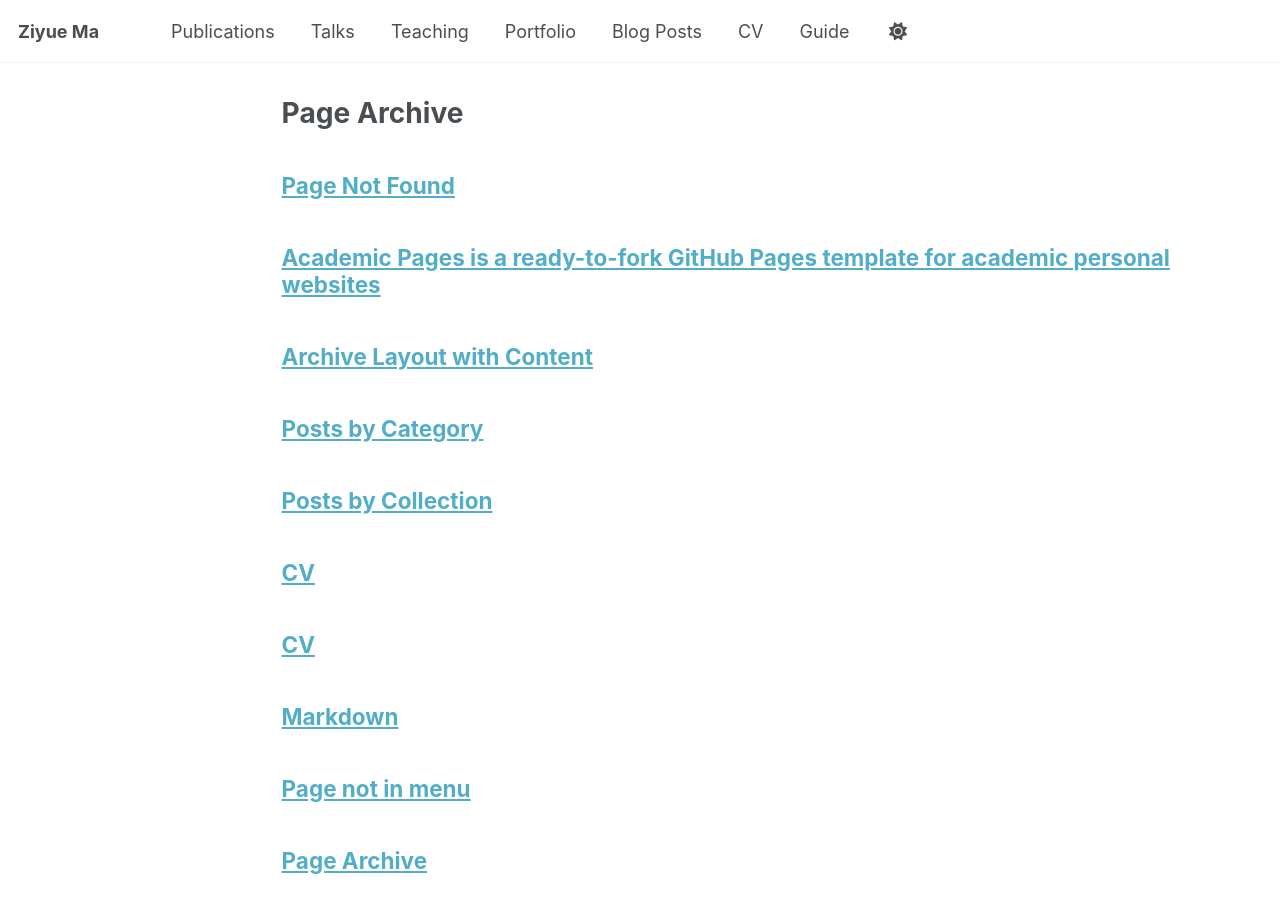
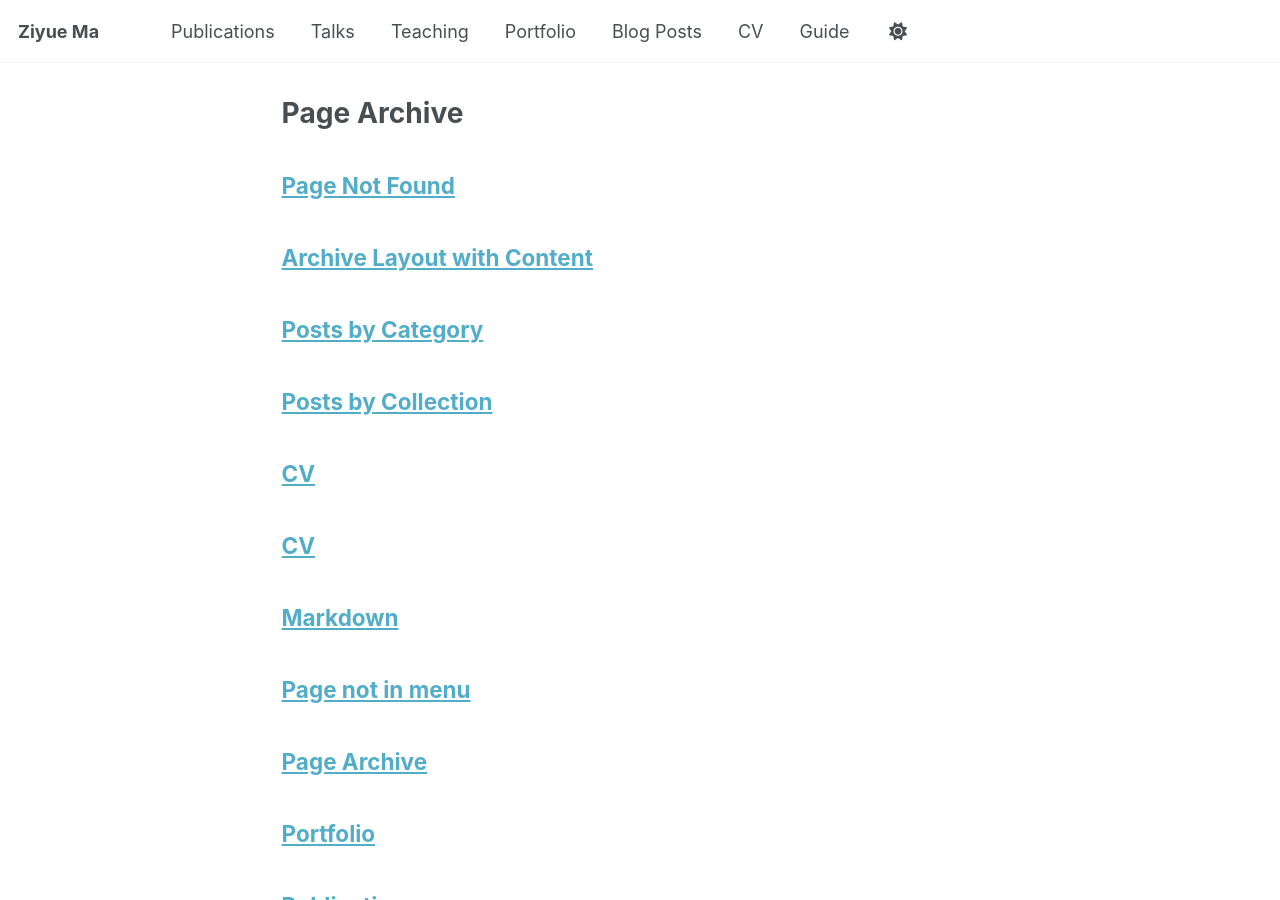
Before and after one commit to mzy167847983749328727/mzy167847983749328727.github.io, a Jekyll site: the page built from _pages/page-archive.html, in a window 1280 px wide and 900 px high. Built offline with Jekyll 4.4.1, drawn with Linux system fonts in a browser that asks for light colours; a script bundle is joined from its source files by our own code; library files that are not in the unit come from our copies; comment, search, counter and statistics services are not loaded; some of the changed lines change nothing that is shown.

Commit message:
Update about.md

```diff
--- a/_pages/about.md
+++ b/_pages/about.md
@@ -1,60 +1,49 @@
+
 ---
 permalink: /
-title: "Academic Pages is a ready-to-fork GitHub Pages template for academic personal websites"
+title: "关于我"
 author_profile: true
 redirect_from:
   - /about/
   - /about.html
 ---
 
-This is the front page of a website that is powered by the [Academic Pages template](https://github.com/academicpages/academicpages.github.io) and hosted on GitHub pages. [GitHub pages](https://pages.github.com) is a free service in which websites are built and hosted from code and data stored in a GitHub repository, automatically updating when a new commit is made to the repository. This template was forked from the [Minimal Mistakes Jekyll Theme](https://mmistakes.github.io/minimal-mistakes/) created by Michael Rose, and then extended to support the kinds of content that academics have: publications, talks, teaching, a portfolio, blog posts, and a dynamically-generated CV. Incidentally, these same features make it a great template for anyone that needs to show off a professional template!
+<p>👋 Hi, 我是 <span style="color: #e83e8c; font-weight: bold;">马梓越</span>，现为 <strong>武汉大学信息管理学院</strong> 的 <span style="color: #e83e8c; font-weight: bold;">情报学博士研究生</span>，主要研究方向为科学计量学与应用。</p>
 
- You can fork [this template](https://github.com/academicpages/academicpages.github.io) right now, modify the configuration and Markdown files, add your own PDFs and other content, and have your own site for free, with no ads!
+<p>我的研究兴趣聚焦于 <span style="color: #e83e8c; font-weight: bold;">科学计量学</span>、<span style="color: #e83e8c; font-weight: bold;">科研诚信</span> 与 <span style="color: #e83e8c; font-weight: bold;">撤稿研究</span>。此外，我也致力于科学评价、学术影响力分析、科技前沿识别与态势分析，以及科研机构与人才评价。</p>
 
-A data-driven personal website
-======
-Like many other Jekyll-based GitHub Pages templates, Academic Pages makes you separate the website's content from its form. The content & metadata of your website are in structured Markdown files, while various other files constitute the theme, specifying how to transform that content & metadata into HTML pages. You keep these various Markdown (.md), YAML (.yml), HTML, and CSS files in a public GitHub repository. Each time you commit and push an update to the repository, the [GitHub pages](https://pages.github.com/) service creates static HTML pages based on these files, which are hosted on GitHub's servers free of charge.
+<!-- 带有图钉的粉色提示框 -->
+<div style="background-color: #fff0f5; padding: 20px; border-radius: 12px; position: relative; margin: 30px 0; font-size: 0.95em; color: #495057;">
+  <span style="position: absolute; top: 12px; right: 15px; font-size: 24px; transform: rotate(15deg);">📌</span>
+  🏃‍♀️ <strong>Keep Running：</strong> 科研之外，我长期坚持运动，尤其喜欢跑步和健身。曾参加过多场马拉松及半程马拉松比赛（悄悄说一句，是2025年中国田协半马34岁以下大众二级选手哦！）。科研就像马拉松，把握好自己的配速最重要 :)
+</div>
 
-Many of the features of dynamic content management systems (like Wordpress) can be achieved in this fashion, using a fraction of the computational resources and with far less vulnerability to hacking and DDoSing. You can also modify the theme to your heart's content without touching the content of your site. If you get to a point where you've broken something in Jekyll/HTML/CSS beyond repair, your Markdown files describing your talks, publications, etc. are safe. You can rollback the changes or even delete the repository and start over - just be sure to save the Markdown files! You can also write scripts that process the structured data on the site, such as [this one](https://github.com/academicpages/academicpages.github.io/blob/master/talkmap.ipynb) that analyzes metadata in pages about talks to display [a map of every location you've given a talk](https://academicpages.github.io/talkmap.html).
+<h2 style="color: #e83e8c; font-family: 'Arial Black', Impact, sans-serif; letter-spacing: 1px;">📚 项目经历</h2>
+<p>我参与过多个与科学评价、科研管理、科技情报分析和学术影响力评估相关的研究项目，主要工作包括：<strong>文献数据采集、科研机构分析、国际合作发文分析、科学家信息调研、专利引用论文数据处理</strong>，以及<strong>科技前沿态势分析</strong>等。</p>
 
-For those users that need more advanced functionality, the template also supports the following popular tools:
-- [MathJax](https://www.mathjax.org/) for mathematical equations
-- [Mermaid](https://mermaid.js.org/) for diagraming
-- [Plotly](https://plotly.com/javascript/) for plotting
+<h2 style="color: #e83e8c; font-family: 'Arial Black', Impact, sans-serif; letter-spacing: 1px;">🛠️ 技能</h2>
+<ul>
+  <li>Python 编程与数据分析</li>
+  <li>数据清洗、数据匹配与大规模文献数据处理</li>
+  <li>SQL 数据库操作</li>
+  <li>文献计量分析与科学知识图谱绘制</li>
+  <li>VOSviewer、CiteSpace、Gephi、DDA、Origin 等工具应用</li>
+  <li>Excel 数据处理与 VBA 自动化</li>
+  <li>大语言模型应用、Prompt 设计与科研场景辅助分析</li>
+  <li>科研论文写作、文献综述与学术表达</li>
+</ul>
 
-Getting started
-======
-1. Register a GitHub account if you don't have one and confirm your e-mail (required!)
-1. Fork [this template](https://github.com/academicpages/academicpages.github.io) by clicking the "Use this template" button in the top right.
-1. Go to the repository's settings (rightmost item in the tabs that start with "Code", should be below "Unwatch"). Rename the repository "[your GitHub username].github.io", which will also be your website's URL.
-1. Set site-wide configuration and create content & metadata (see below -- also see [this set of diffs](https://archive.is/3TPas) showing what files were changed to set up [an example site](https://getorg-testacct.github.io) for a user with the username "getorg-testacct")
-1. Upload any files (like PDFs, .zip files, etc.) to the files/ directory. They will appear at https://[your GitHub username].github.io/files/example.pdf.
-1. Check status by going to the repository settings, in the "GitHub pages" section
+<h2 style="color: #e83e8c; font-family: 'Arial Black', Impact, sans-serif; letter-spacing: 1px;">🏆 荣誉与经历</h2>
+<ul>
+  <li>2025年 中国科学院大学三好学生</li>
+  <li>2025年 中国田径协会半程马拉松34岁以下大众二级选手</li>
+  <li>河北大学 二等奖学金、三等奖学金、优秀团员等</li>
+  <li>全国大学生英语竞赛 三等奖</li>
+</ul>
 
-Site-wide configuration
-------
-The main configuration file for the site is in the base directory in [_config.yml](https://github.com/academicpages/academicpages.github.io/blob/master/_config.yml), which defines the content in the sidebars and other site-wide features. You will need to replace the default variables with ones about yourself and your site's github repository. The configuration file for the top menu is in [_data/navigation.yml](https://github.com/academicpages/academicpages.github.io/blob/master/_data/navigation.yml). For example, if you don't have a portfolio or blog posts, you can remove those items from that navigation.yml file to remove them from the header.
-
-Create content & metadata
-------
-For site content, there is one Markdown file for each type of content, which are stored in directories like _publications, _talks, _posts, _teaching, or _pages. For example, each talk is a Markdown file in the [_talks directory](https://github.com/academicpages/academicpages.github.io/tree/master/_talks). At the top of each Markdown file is structured data in YAML about the talk, which the theme will parse to do lots of cool stuff. The same structured data about a talk is used to generate the list of talks on the [Talks page](https://academicpages.github.io/talks), each [individual page](https://academicpages.github.io/talks/2012-03-01-talk-1) for specific talks, the talks section for the [CV page](https://academicpages.github.io/cv), and the [map of places you've given a talk](https://academicpages.github.io/talkmap.html) (if you run this [python file](https://github.com/academicpages/academicpages.github.io/blob/master/talkmap.py) or [Jupyter notebook](https://github.com/academicpages/academicpages.github.io/blob/master/talkmap.ipynb), which creates the HTML for the map based on the contents of the _talks directory).
-
-**Markdown generator**
-
-The repository includes [a set of Jupyter notebooks](https://github.com/academicpages/academicpages.github.io/tree/master/markdown_generator
-) that converts a CSV containing structured data about talks or presentations into individual Markdown files that will be properly formatted for the Academic Pages template. The sample CSVs in that directory are the ones I used to create my own personal website at stuartgeiger.com. My usual workflow is that I keep a spreadsheet of my publications and talks, then run the code in these notebooks to generate the Markdown files, then commit and push them to the GitHub repository.
-
-How to edit your site's GitHub repository
-------
-Many people use a git client to create files on their local computer and then push them to GitHub's servers. If you are not familiar with git, you can directly edit these configuration and Markdown files directly in the github.com interface. Navigate to a file (like [this one](https://github.com/academicpages/academicpages.github.io/blob/master/_talks/2012-03-01-talk-1.md) and click the pencil icon in the top right of the content preview (to the right of the "Raw | Blame | History" buttons). You can delete a file by clicking the trashcan icon to the right of the pencil icon. You can also create new files or upload files by navigating to a directory and clicking the "Create new file" or "Upload files" buttons.
-
-Example: editing a Markdown file for a talk
-![Editing a Markdown file for a talk](/images/editing-talk.png)
-
-For more info
-------
-More info about configuring Academic Pages can be found in [the guide](https://academicpages.github.io/markdown/), the [growing wiki](https://github.com/academicpages/academicpages.github.io/wiki), and you can always [ask a question on GitHub](https://github.com/academicpages/academicpages.github.io/discussions).
-
-
+<h2 style="color: #e83e8c; font-family: 'Arial Black', Impact, sans-serif; letter-spacing: 1px;">📮 联系方式</h2>
+<ul>
+  <li><strong>邮箱：</strong> <a href="mailto:mazy@whlib.ac.cn" style="color: #e83e8c; text-decoration: none;">mazy@whlib.ac.cn</a></li>
+  <li><strong>GitHub：</strong> <a href="https://github.com/mzy167847983749328727" style="color: #e83e8c; text-decoration: none;">mzy167847983749328727</a></li>
+</ul>
 {% include academic-timeline.html %}
-The [guides for the Minimal Mistakes theme](https://mmistakes.github.io/minimal-mistakes/docs/configuration/) (which this theme was forked from) might also be helpful.
```
